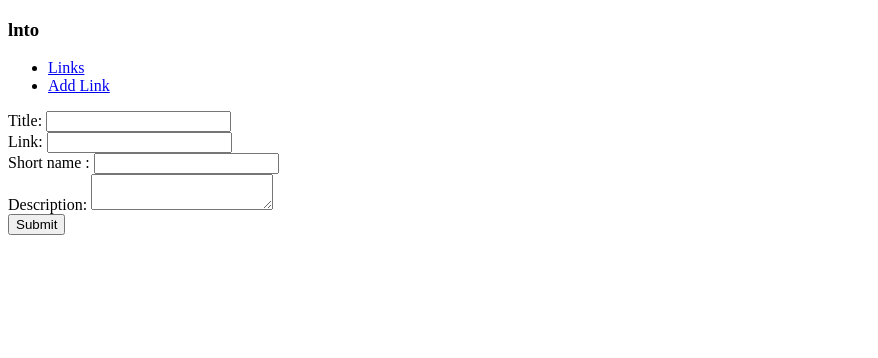
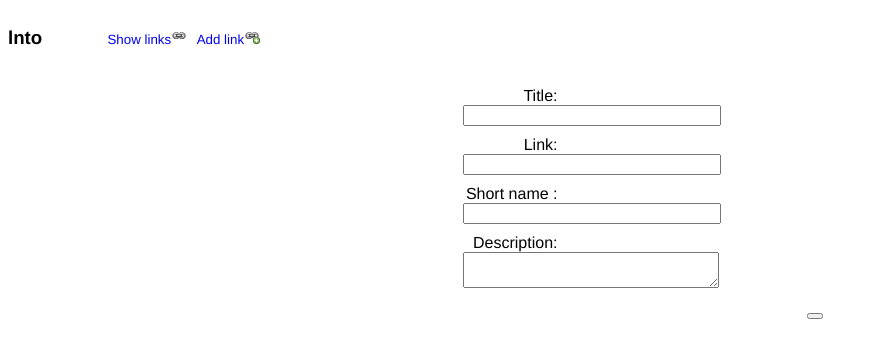
Before and after one commit to pageer/lnto, a Flask app: template lnto/templates/add_link.html in a window 1280 px wide. Shown: the top 358 px of the page, without its empty margins (0-878 px from the left). Run offline with Flask 2, Linux system fonts and the light colour scheme; the template is opened without the code that fills it, so the values that code supplies are empty; parts of the project's set-up code (start-up, migrations or seed data) failed here and were passed over.

Commit message:
Style and markup additions.

```diff
--- a/lnto/schema-sqlite.sql
+++ b/lnto/schema-sqlite.sql
@@ -13,5 +13,7 @@
 	description TEXT NOT NULL DEFAULT '',
 	shortname VARCHAR(255) UNIQUE,
 	url TEXT NOT NULL,
+	added DATETIME NOT NULL DEFAULT CURRENT_TIMESTAMP,
+	accessed DATETIME,
 	CONSTRAINT user_url_unique UNIQUE (userid, url) ON CONFLICT FAIL
 );
--- a/lnto/static/css/styles.css
+++ b/lnto/static/css/styles.css
@@ -1,11 +1,91 @@
+/* Every fuckin' thing */
+html {
+	font-family: helvetica, sans-serif;
+	font-size: 12pt;
+}
+
+/* Header */
+#header h3,
+#header ul,
+#header ul li {
+	display: inline-block;
+}
+
+#header h3 {
+	width: 50px;
+}
+
+#header ul li {
+	min-width: 25px
+}
+
+#header .link {
+	font-size: 10pt;
+	text-decoration: none;
+	margin-left: 5px;
+}
+
+#header .link:hover {
+	text-decoration: underline;
+}
+
+#header .link span {
+	display: inline-block;
+	width: 16px;
+	height: 16px;
+	background-repeat: no-repeat;
+}
+
+/* link-images */
+
+#header .link.show span {
+	background-image: url(/static/images/link.png);
+}
+
+#header .link.add span {
+	background-image: url(/static/images/link_add.png);
+}
+
 /* Login page */
 
 
 /* Index page */
-.button.show {
-
+.link-list a {
+	text-decoration: none;
 }
 
-.button.edit {
+.link-list a:hover {
+	text-decoration: underline;
+}
 
+.link-list a.button:hover {
+	text-decoration: none;
 }
+
+/* Add links */
+#add-link-form {
+	width: 365px;
+	margin: 20px auto 0 auto;
+}
+
+#add-link-form > div {
+	margin-bottom: 10px;
+}
+
+#add-link-form label {
+	display: inline-block;
+	width: 100px;
+	text-align: right;
+	vertical-align: top;
+}
+
+#add-link-form input,
+#add-link-form textarea {
+	display: inline-block;
+	margin-left: 5px;
+	width: 250px;
+}
+
+#add-link-form .buttons {
+	text-align: right;
+}
--- a/lnto/templates/add_link.html
+++ b/lnto/templates/add_link.html
@@ -2,7 +2,7 @@
 {% block title %}Add a link{% endblock %}
 {% block content %}
 <div>
-	<form action="{{ url_for('do_add_link') }}" method="post">
+	<form id="add-link-form" action="{{ url_for('do_add_link') }}" method="post">
 		<div>
 			<label for="name">Title: </label>
 			<input type="text" id="name" name="name" value="{{link.name}}" />
@@ -13,11 +13,11 @@
 		</div>
 		<div>
 			<label for="shortname">Short name :</label>
-			<input type="text" id="shortname" name="shortname" value="{{link.shortname}}" />
+			<input type="text" id="shortname" name="shortname" value="{{link.shortname|default('', true)}}" />
 		</div>
 		<div>
 			<label for="description">Description:</label>
-			<textarea type="text" id="description" name="description"/>{{link.name}}</textarea>
+			<textarea type="text" id="description" name="description"/>{{link.description}}</textarea>
 		</div>
 		{% if errors %}
 		<div class="error">
@@ -26,8 +26,8 @@
 			{% endfor %}
 		</div>
 		{% endif %}
-		<div>
-			<button>Submit</button>
+		<div class="buttons">
+			<button>{{options.button_label}}</button>
 		</div>
 	</form>
 </div>
--- a/lnto/templates/index.html
+++ b/lnto/templates/index.html
@@ -2,12 +2,12 @@
 {% block title %}Link index{% endblock %}
 {% block content %}
 <div>
-	<ul>
+	<ul class="link-list">
 		{% for link in links %}
 		<li>
 			<a href="{{link.url}}">{{link.name}}</a>
 			<a href="{{ url_for('show_linkurl', linkid=link.linkid) }}" class="button show">
-				<img src="{{url_for('static', filename="images/link.png")}}" alt="Show" title="Show details"/>
+				<img src="{{url_for('static', filename="images/link.png")}}" alt="Show details" title="Show details"/>
 			</a>
 			<a href="{{url_for('do_edit_link', linkid=link.linkid)}}" class="button edit">
 				<img src="{{url_for('static', filename="images/link_edit.png")}}" alt="Edit" title="Edit link"/>
--- a/lnto/templates/layout/base.html
+++ b/lnto/templates/layout/base.html
@@ -1,7 +1,9 @@
 <!DOCTYPE html>
 <html>
 	<head>
+		<base href="{{url_for('show_index')}}" />
 		<title>{% block title %}{% endblock %}</title>
+		<link rel="stylesheet" href="{{url_for('static', filename = 'css/styles.css')}}" />
 	</head>
 	<body>
 		{% block body %}{% endblock %}
--- a/lnto/templates/layout/main.html
+++ b/lnto/templates/layout/main.html
@@ -4,8 +4,16 @@
 	{% block header %}
 	<h3>lnto</h3>
 	<ul>
-		<li><a href="{{url_for('show_index')}}">Links</a></li>
-		<li><a href="{{url_for('do_add_link')}}">Add Link</a></li>
+		<li>
+			<a href="{{url_for('show_index')}}" class="link show">
+				Show links<span></span>
+			</a>
+		</li>
+		<li>
+			<a href="{{url_for('do_add_link')}}" class="link add">
+				Add link<span></span>
+			</a>
+		</li>
 	</ul>
 	{% endblock %}
 </div>
```
Also changed, not shown: lnto/views.py (+17 -4 lines), linkto.db.
